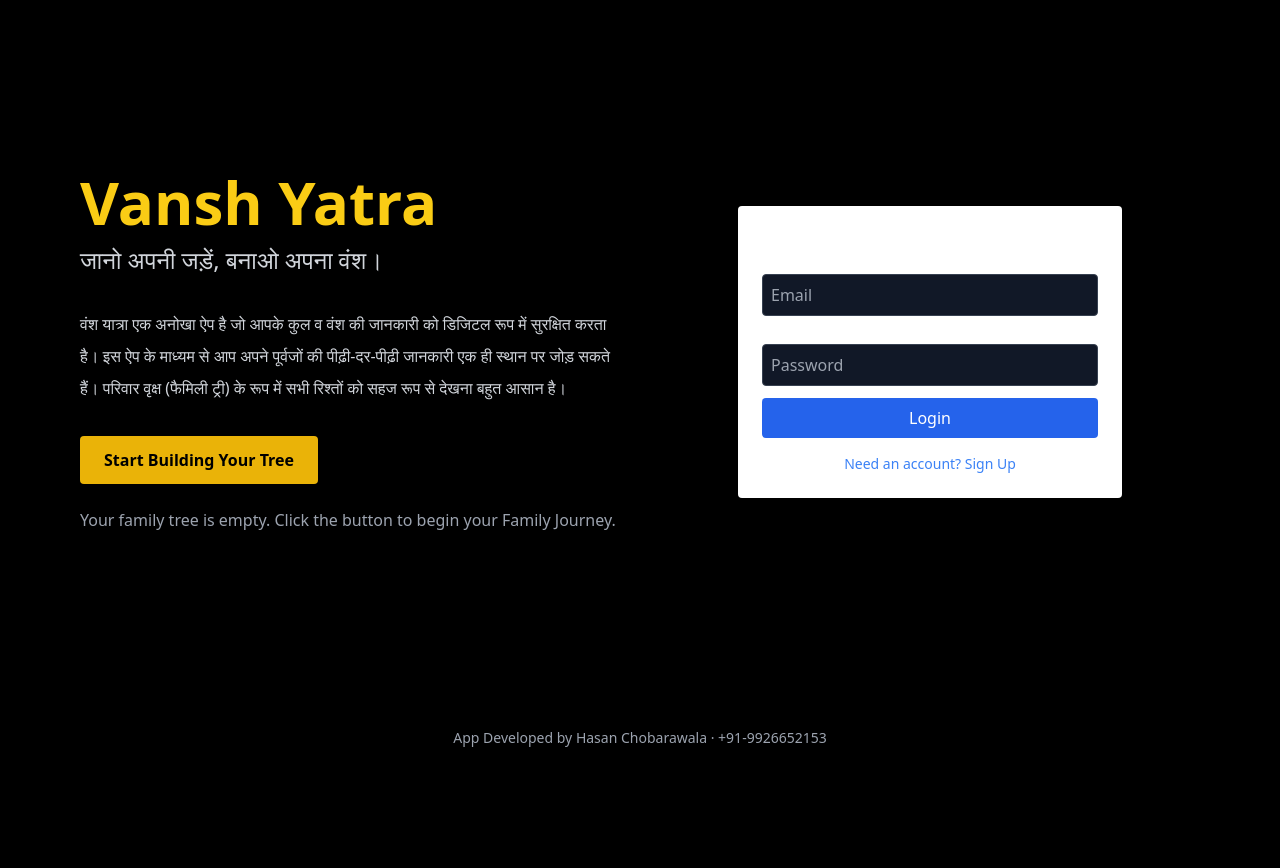
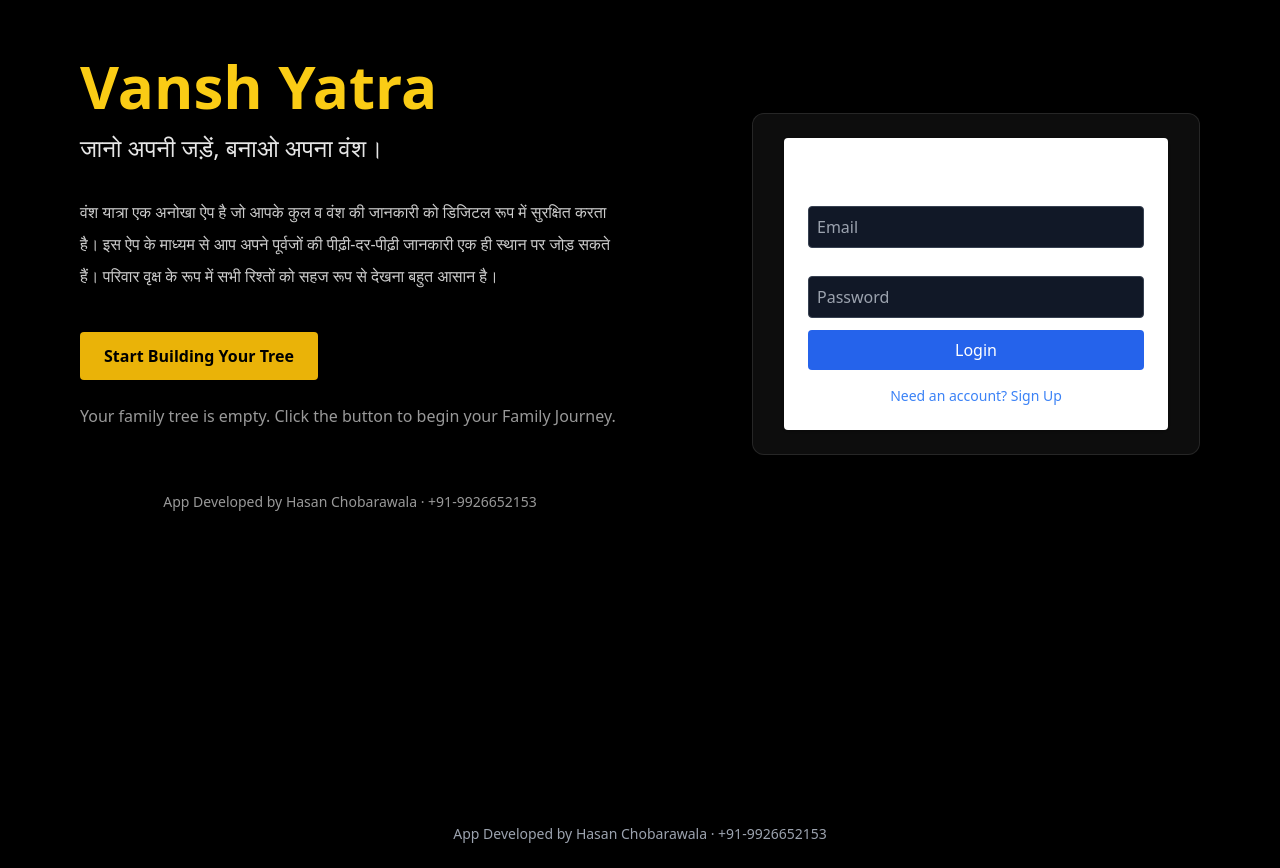
Before and after one commit to hasanchobarawala/Vansh-Yatra, a Next.js app: page / in a window 1280 px wide. Before the commit the page ends 800 px from the top, so only its background shows below. Built offline with nearby package versions, Linux system fonts and the light colour scheme; no server answers.

Commit message:
page.tsx

```diff
--- a/src/app/page.tsx
+++ b/src/app/page.tsx
@@ -1,42 +1,68 @@
-// src/app/page.tsx
+"use client";
+
+import Link from "next/link";
+import { useEffect, useState } from "react";
+import { onAuthStateChanged, User } from "firebase/auth";
+import { auth } from "@/lib/firebase";
+
 import AuthForm from "@/components/ui/AuthForm";
-import Link from "next/link";
+import AuthStatus from "@/components/AuthStatus";
 
 export default function HomePage() {
+  const [user, setUser] = useState<User | null>(null);
+
+  useEffect(() => {
+    const unsub = onAuthStateChanged(auth, setUser);
+    return () => unsub();
+  }, []);
+
   return (
-    <main className="min-h-[88vh] w-full grid grid-cols-1 md:grid-cols-2 items-center gap-10 px-6 md:px-10 lg:px-20">
-      {/* LEFT: Heading + Text + CTA */}
-      <section className="text-center md:text-left">
-        <h1 className="text-5xl md:text-6xl font-extrabold text-yellow-400 mb-3">
+    <main className="min-h-screen bg-black text-white">
+      {/* top bar */}
+      <div className="w-full max-w-6xl mx-auto px-4 flex items-center justify-end py-4">
+        <AuthStatus />
+      </div>
+
+      <div className="w-full max-w-6xl mx-auto px-4 grid md:grid-cols-2 gap-10 items-center">
+        {/* LEFT: Hero text */}
+        <section className="py-6">
+          <h1 className="text-5xl md:text-6xl font-extrabold text-yellow-400 mb-4">
             Vansh Yatra
           </h1>
-        <p className="text-xl md:text-2xl text-gray-300 mb-8">
-          जानो अपनी जड़ें, बनाओ अपना वंश।
-        </p>
+          <p className="text-2xl text-white/90 mb-8">जानो अपनी जड़ें, बनाओ अपना वंश।</p>
 
-        <p className="max-w-2xl mx-auto md:mx-0 text-gray-300 leading-8 mb-8">
-          वंश यात्रा एक अनोखा ऐप है जो आपके कुल व वंश की जानकारी को डिजिटल रूप
-          में सुरक्षित करता है। इस ऐप के माध्यम से आप अपने पूर्वजों की पीढ़ी-दर-पीढ़ी
-          जानकारी एक ही स्थान पर जोड़ सकते हैं। परिवार वृक्ष (फैमिली ट्री) के रूप में
-          सभी रिश्तों को सहज रूप से देखना बहुत आसान है।
+          <p className="max-w-2xl text-white/80 leading-8 mb-10">
+            वंश यात्रा एक अनोखा ऐप है जो आपके कुल व वंश की जानकारी को
+            डिजिटल रूप में सुरक्षित करता है। इस ऐप के माध्यम से आप अपने पूर्वजों की
+            पीढ़ी-दर-पीढ़ी जानकारी एक ही स्थान पर जोड़ सकते हैं। परिवार वृक्ष के
+            रूप में सभी रिश्तों को सहज रूप से देखना बहुत आसान है।
           </p>
 
           <Link
             href="/tree"
-          className="inline-block bg-yellow-500 hover:bg-yellow-600 text-black font-semibold px-6 py-3 rounded"
+            className="inline-block rounded bg-yellow-500 hover:bg-yellow-400 text-black font-semibold px-6 py-3"
           >
             Start Building Your Tree
           </Link>
 
-        <p className="mt-6 text-gray-400">
+          <p className="mt-6 text-white/60">
             Your family tree is empty. Click the button to begin your Family Journey.
+          </p>
+
+          <p className="mt-16 text-center text-white/60 text-sm">
+            App Developed by Hasan Chobarawala · +91-9926652153
           </p>
         </section>
 
-      {/* RIGHT: Login / Signup (ONLY ONCE) */}
-      <section className="max-w-md w-full mx-auto">
+        {/* RIGHT: Login card (only if NOT logged in) */}
+        {!user && (
+          <section className="flex justify-center md:justify-end">
+            <div className="w-full max-w-md bg-white/5 backdrop-blur rounded-xl p-6 border border-white/10">
               <AuthForm />
+            </div>
           </section>
+        )}
+      </div>
     </main>
   );
 }
```
Lines whose indentation alone changed are shown as unchanged.
